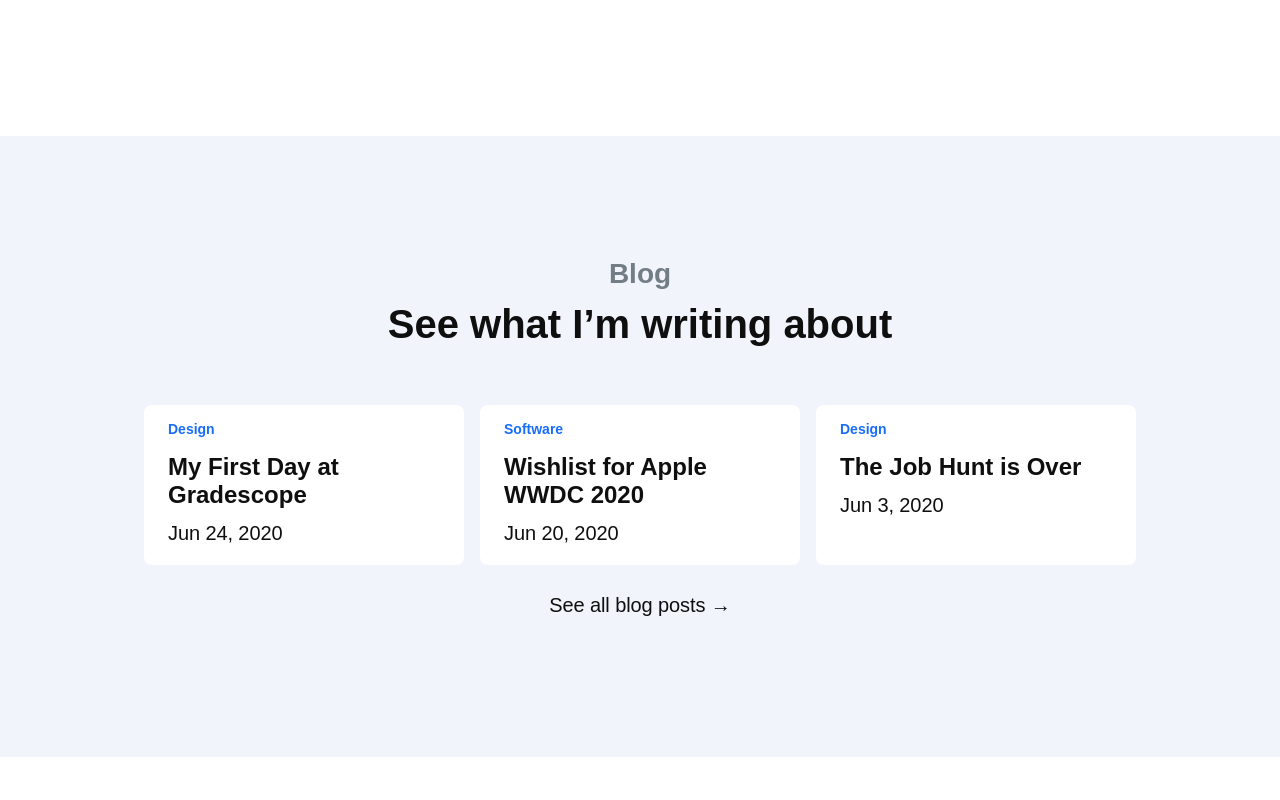
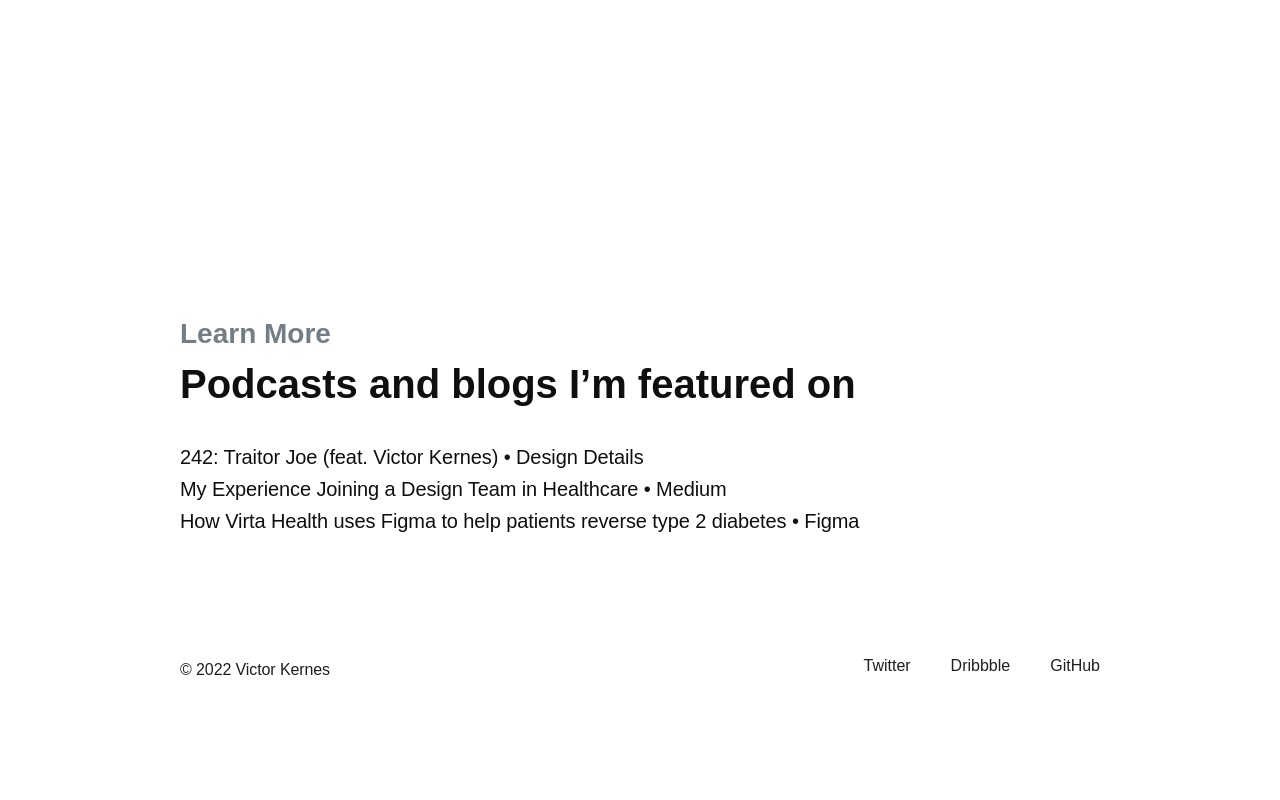
Before and after one commit to victorkernes/victor-kernes-next, a Next.js app: page / in a window 1280 px wide. Shown: the part 1880-2680 px from the top of the page. Built offline with nearby package versions, Linux system fonts and the light colour scheme.

Commit message:
Remove old blog posts

```diff
--- a/pages/index.js
+++ b/pages/index.js
@@ -26,54 +26,6 @@ export default () => (
       </div>
     </section>
     <Work />
-    <section className={"ArticleSection"}>
-      <div className={"Welcome"}>
-        <h4 className={"Subtitle"}>Blog</h4>
-        <h1 className={"Title"}>See what I’m writing about</h1>
-      </div>
-      <div className={"Articles"}>
-        <ul className={"ArticlesContainer"}>
-          <a
-            className={"Article"}
-            href="https://blog.victorkernes.com/my-first-day-at-gradescope"
-            target="_blank"
-          >
-            <li className={"ArticleContainer"}>
-              <span className={"ArticleCategory"}>Design</span>
-              <h2 className={"ArticleTitle"}>My First Day at Gradescope</h2>
-              <p>Jun 24, 2020</p>
-            </li>
-          </a>
-          <a
-            className={"Article"}
-            href="https://blog.victorkernes.com/wishlist-for-apple-wwdc-2020"
-            target="_blank"
-          >
-            <li className={"ArticleContainer"}>
-              <span className={"ArticleCategory"}>Software</span>
-              <h2 className={"ArticleTitle"}>Wishlist for Apple WWDC 2020</h2>
-              <p>Jun 20, 2020</p>
-            </li>
-          </a>
-          <a
-            className={"Article"}
-            href="https://blog.victorkernes.com/the-job-hunt-is-over"
-            target="_blank"
-          >
-            <li className={"ArticleContainer"}>
-              <span className={"ArticleCategory"}>Design</span>
-              <h2 className={"ArticleTitle"}>The Job Hunt is Over</h2>
-              <p>Jun 3, 2020</p>
-            </li>
-          </a>
-        </ul>
-        <p className={"MoreBlogPosts"}>
-          <a href="https://blog.victorkernes.com" alt="See all blog posts">
-            See all blog posts →
-          </a>
-        </p>
-      </div>
-    </section>
     <section className={"FeaturedContainer"}>
       <h4 className={"Subtitle"}>Learn More</h4>
       <h1 className={"Title"}>Podcasts and blogs I’m featured on</h1>
```
